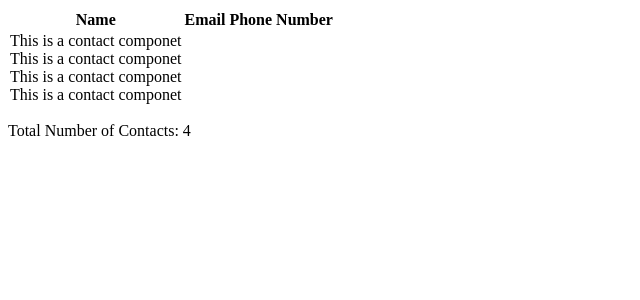
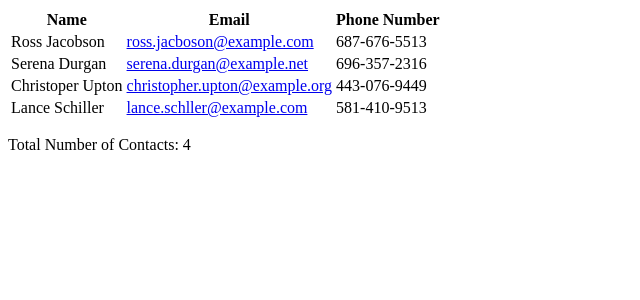
Before and after one commit to RobBerger/l03-FSWD1054, a React (Create React App) app: page / in a window 1280 px wide. Shown: the top 300 px of the page, without its empty margins (0-640 px from the left). Built offline with nearby package versions, Linux system fonts and the light colour scheme; the HTML template or start-up script is replaced by a standard one.

Commit message:
got table to work

```diff
--- a/src/Contact.js
+++ b/src/Contact.js
@@ -1,5 +1,11 @@
 function Contact(props) {
-  return (<div>This is a contact componet</div>)
-  }
+  return (
+    <tr>
+      <td>{props.contact.first_name} {props.contact.last_name}</td>
+      <td><a href={`mailto:${props.contact.email}`}>{props.contact.email}</a></td>
+      <td>{props.contact.phone}</td>
+    </tr>
+  )
+}
 
   export default Contact
```
